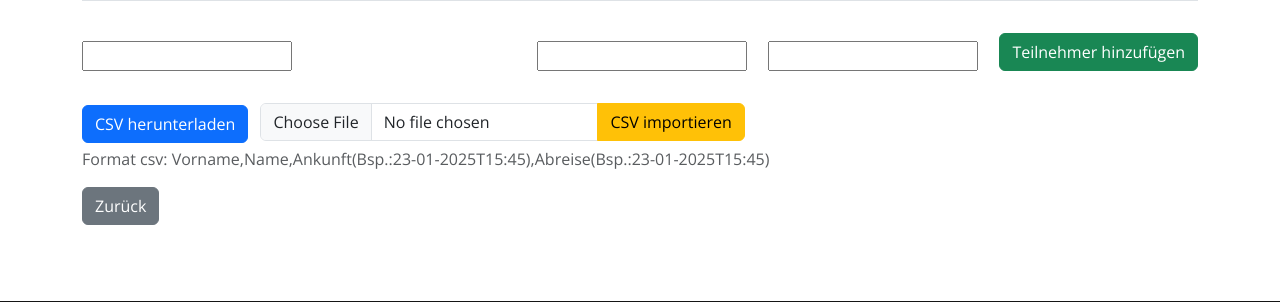
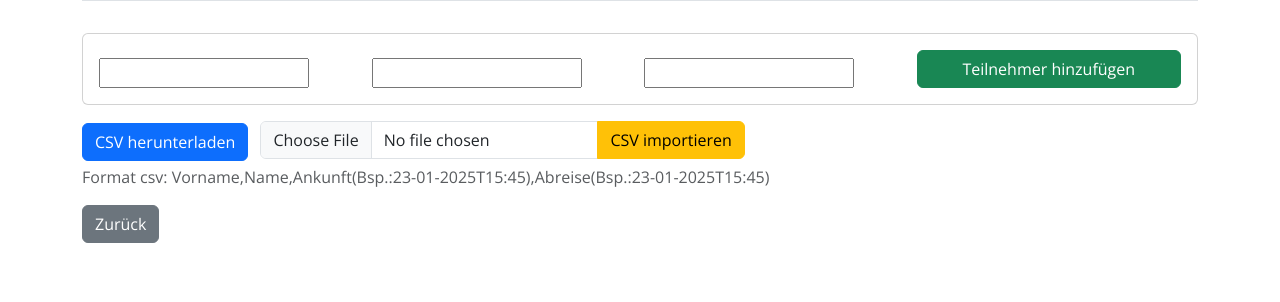
Before and after one commit to schwarzzeltland/schwarzzeltland, a Django app: template events/templates/events/trip_vacancies.html in a window 1280 px wide. Shown: the part 381-683 px from the top of the page. Run offline with Django 5.2, Linux system fonts and the light colour scheme; the template is opened without the code that fills it: most values are stand-ins (such as "Sample title", 1, 10 or a date in 2020); form fields are guessed from the names that the template uses; some libraries are stand-ins or nearby versions.

Commit message:
Vakanzen UI Update; Warengruppen angepasst

```diff
--- a/events/templates/events/trip_vacancies.html
+++ b/events/templates/events/trip_vacancies.html
@@ -53,20 +53,20 @@
 </div>
 
 <!-- Formular zum Hinzufügen -->
-<div class="table-responsive mb-3">
-    <form id="vacancy-form" method="post" class="d-flex gap-2 align-items-end mb-3">
+<div class="card p-3 mb-3">
+    <form id="vacancy-form" method="post" class="row g-2 align-items-end">
         {% csrf_token %}
-        <div style="flex: 2;">
+        <div class="col-md-3 col-sm-6">
             {{ form.name }}
         </div>
-        <div style="flex: 1;">
+        <div class="col-md-3 col-sm-6">
             {{ form.arrival }}
         </div>
-        <div style="flex: 1;">
+        <div class="col-md-3 col-sm-6">
             {{ form.departure }}
         </div>
-        <div>
-            <button type="submit" class="btn btn-success">Teilnehmer hinzufügen</button>
+        <div class="col-md-3 col-sm-6">
+            <button type="submit" class="btn btn-success w-100">Teilnehmer hinzufügen</button>
         </div>
     </form>
 </div>
@@ -181,9 +181,8 @@ attachInlineEditHandlers();
 </script>
 
 <style>
-/* Einheitliches Design wie bei Einkaufsliste */
 #vacancy-form input {
-    min-width: 120px;
+    min-width: 100px;
 }
 #vacancies-table input.form-control-sm {
     min-width: 100px;
```
Also changed, not shown: events/models.py (+15 -9 lines).
